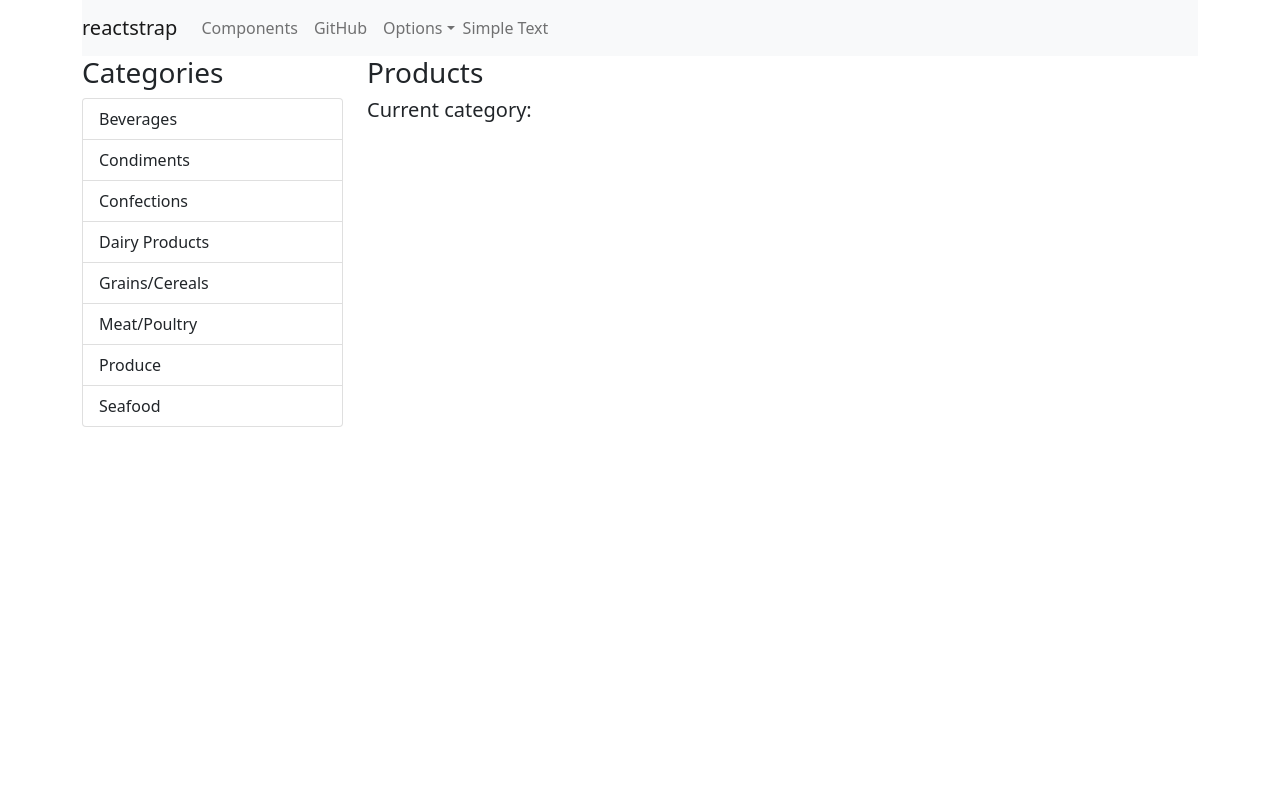
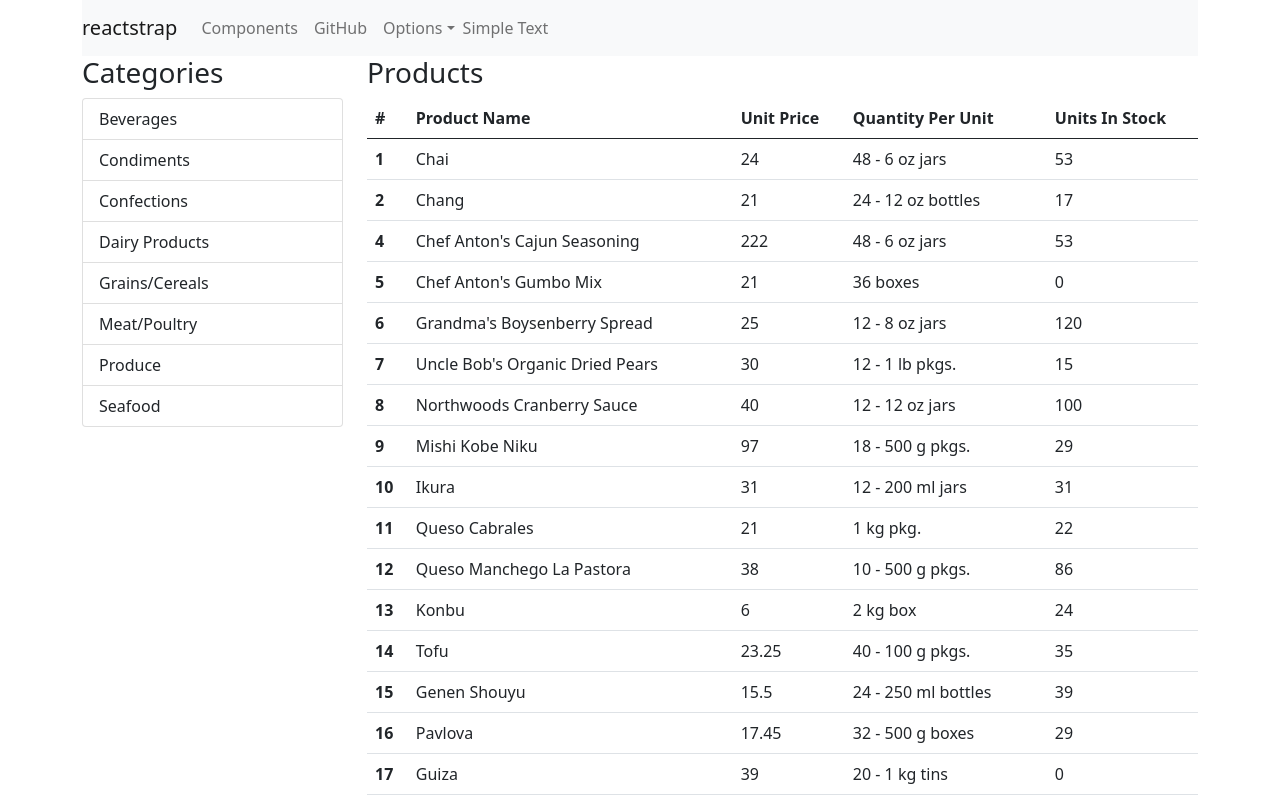
Before and after one commit to IBugraGezer/Cart-App-With-React-Redux, a React (Create React App) app: page / in a window 1280 px wide. Shown: the top 800 px of the page. Built offline with nearby package versions, Linux system fonts and the light colour scheme; data requests are answered from the project's data file.

Commit message:
productList component connected to getProducts action at redux

```diff
--- a/src/components/products/ProductList.js
+++ b/src/components/products/ProductList.js
@@ -1,13 +1,40 @@
 import React, { Component } from "react";
 import { connect } from "react-redux";
-import { Badge } from "reactstrap";
+import { bindActionCreators } from "redux";
+import * as productActions from "../../redux/actions/productActions";
+import { Table } from "reactstrap";
 
 class ProductList extends Component {
+  componentDidMount() {
+    this.props.actions.getProducts();
+  }
+
   render() {
     return (
       <div>
         <h3>Products</h3>
-        <h5>Current category: {this.props.currentCategory.categoryName}</h5>
+        <Table>
+          <thead>
+            <tr>
+              <th>#</th>
+              <th>Product Name</th>
+              <th>Unit Price</th>
+              <th>Quantity Per Unit</th>
+              <th>Units In Stock</th>
+            </tr>
+          </thead>
+          <tbody>
+            {this.props.products.map((product) => (
+              <tr>
+                <th scope="row">{product.id}</th>
+                <td>{product.productName}</td>
+                <td>{product.unitPrice}</td>
+                <td>{product.quantityPerUnit}</td>
+                <td>{product.unitsInStock}</td>
+              </tr>
+            ))}
+          </tbody>
+        </Table>
       </div>
     );
   }
@@ -16,7 +43,16 @@ class ProductList extends Component {
 function mapStateToProps(state) {
   return {
     currentCategory: state.changeCategoryReducer,
+    products: state.productListReducer,
   };
 }
 
-export default connect(mapStateToProps)(ProductList);
+function mapDispatchToProps(dispatch) {
+  return {
+    actions: {
+      getProducts: bindActionCreators(productActions.getProducts, dispatch),
+    },
+  };
+}
+
+export default connect(mapStateToProps, mapDispatchToProps)(ProductList);
```
